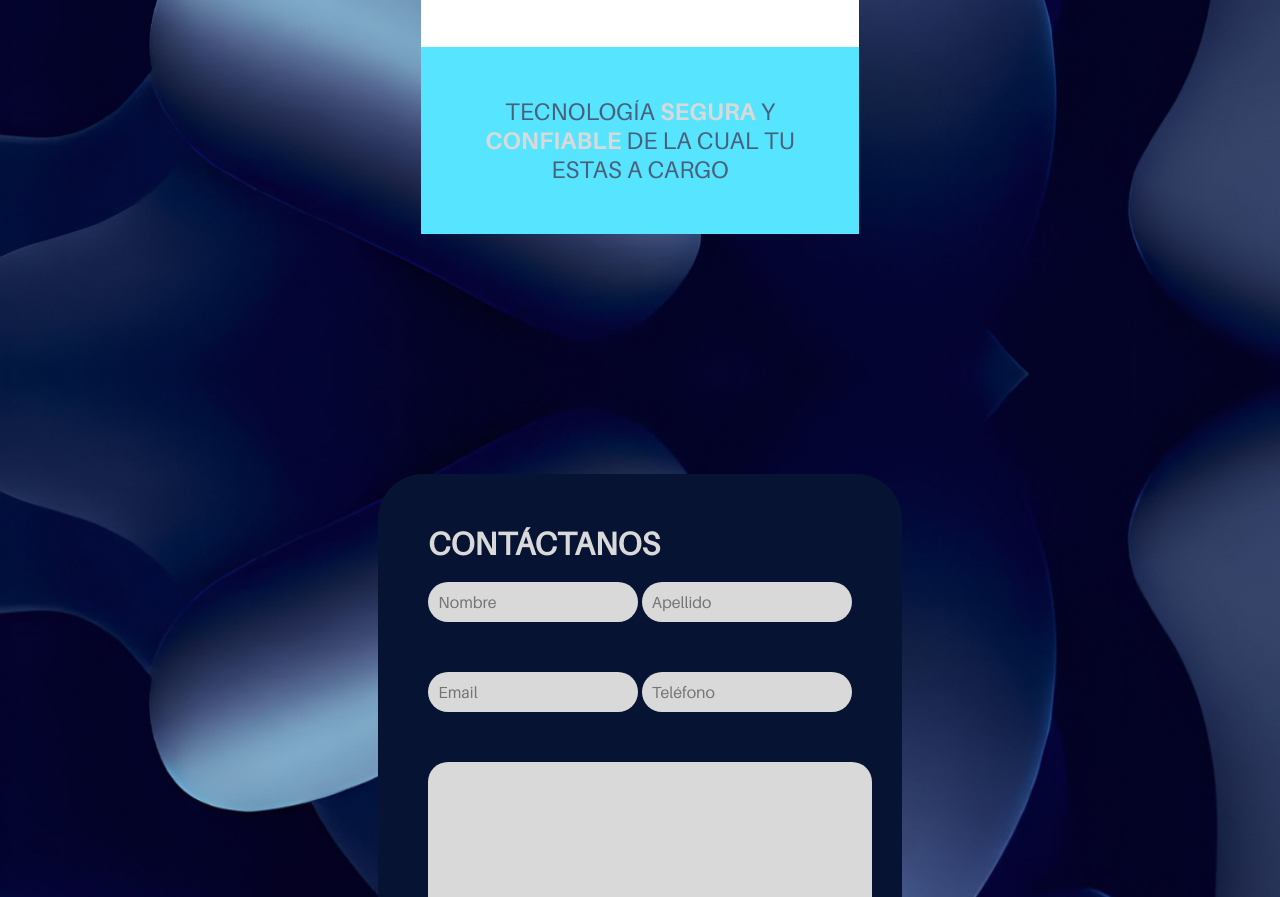
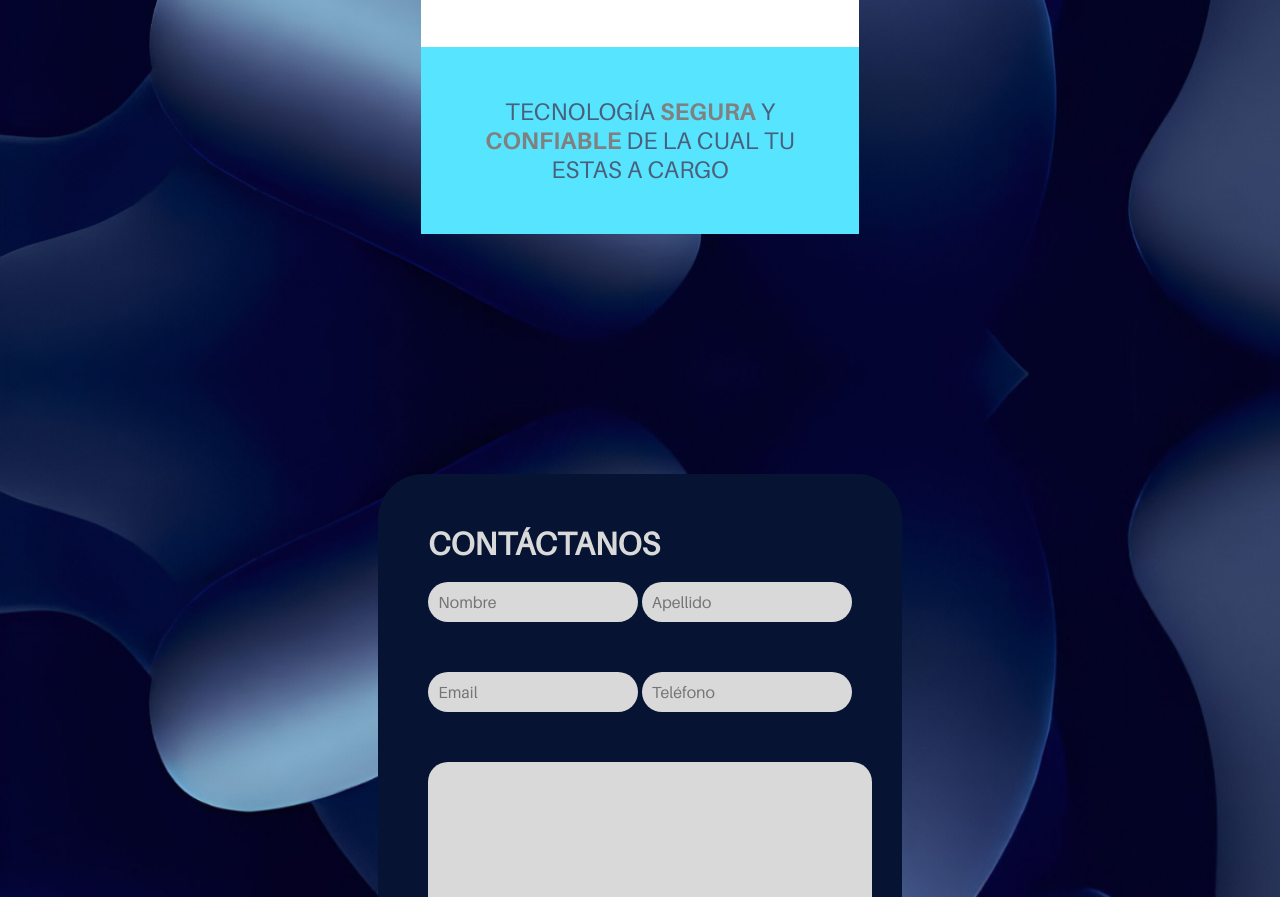
Before and after one commit to goldstein18/centwoski, a plain HTML site: page test.html in a window 1280 px wide. Shown: the part 3626-4523 px from the top of the page. Drawn offline with Linux system fonts and the light colour scheme.

Commit message:
Update test.css

```diff
--- a/test.css
+++ b/test.css
@@ -12,6 +12,11 @@
 @font-face {
     font-family: 'CENT-BOLD';
     src: url('font/Aileron-Bold.otf') format('opentype');
+}
+
+
+.white {
+    color:gray;
 }
 
 
```
